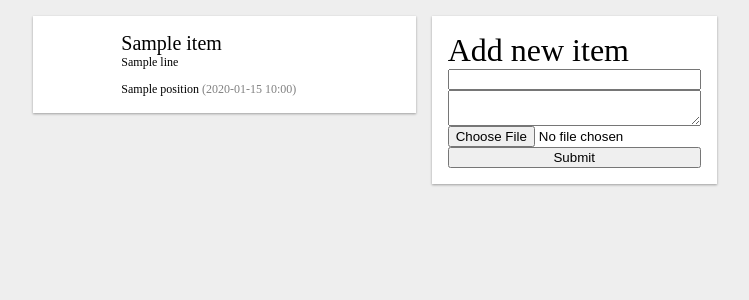
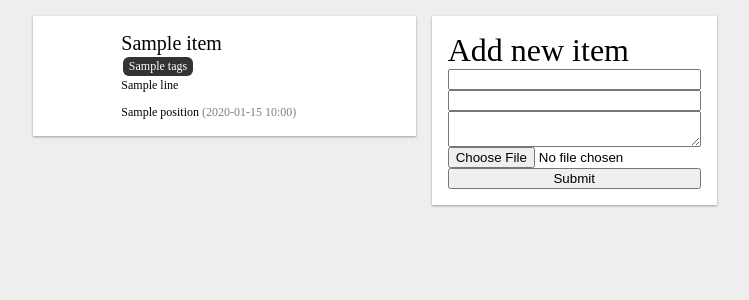
Before and after one commit to BlueKnek/Wheere1, a Flask app: template templates/items.html in a window 1280 px wide. Shown: the top 300 px of the page, without its empty margins (265-1014 px from the left). Run offline with Flask 2, Linux system fonts and the light colour scheme; the template is opened without the code that fills it: most values are stand-ins (such as "Sample title", 1, 10 or a date in 2020).

Commit message:
Tags support

```diff
--- a/main.py
+++ b/main.py
@@ -58,9 +58,17 @@ def new_item():
 
         name = request.form['name']
         description = request.form['description']
+        tags = request.form['tags']
         image_filename = save_image_if_exists()
 
-        item = Item(name=name, description=description, image_filename=image_filename, created=created, updated=created)
+        item = Item(
+            name=name,
+            description=description,
+            tags=tags,
+            image_filename=image_filename,
+            created=created,
+            updated=created,
+        )
 
         session = Session()
         session.add(item)
@@ -80,10 +88,12 @@ def edit_item(item_id):
 
         name = request.form['name']
         description = request.form['description']
+        tags = request.form['tags']
         image_filename = save_image_if_exists()
 
-        if name: item.name = name
-        if description: item.description = description
+        item.name = name
+        item.description = description
+        item.tags = tags
         if image_filename: item.image_filename = image_filename
         item.updated = updated
 
--- a/static/style.css
+++ b/static/style.css
@@ -51,6 +51,16 @@ body {
   font-size: 1.25em;
 }
 
+.item-tag {
+  display: inline-block;
+  font-size: 0.75em;
+  color: white;
+  background-color: #333;
+  padding: 0.2em 0.5em;
+  margin: 0.125em;
+  border-radius: 0.5em;
+}
+
 .item-description {
   font-size: 0.75em;
 }
--- a/templates/item_form.html
+++ b/templates/item_form.html
@@ -8,6 +8,7 @@
 <body>
     <form method="post" enctype="multipart/form-data">
         <input name="name" value="{{ item and item.name }}"/><br/>
+        <input name="tags" value="{{ item and item.tags }}"/><br/>
         <textarea name="description">{{ item and item.description }}</textarea> <br/>
         <input name="image" type="file" accept="image/*" capture="camera"/><br/>
         <input type="submit" value="Submit"/>
--- a/templates/items.html
+++ b/templates/items.html
@@ -18,6 +18,13 @@
                     </div>
                     <div class="item-info">
                         <div class="item-name"> {{ item.name }} </div>
+                        <div class="item-tags">
+                            {% for tag in item.tags.split(',') %}
+                                {% if tag %}
+                                    <span class="item-tag"> {{ tag }} </span>
+                                {% endif %}
+                            {% endfor %}
+                        </div>
                         <div class="item-description">
                             {% for line in item.description.splitlines() %}
                                 {{ line }} <br/>
@@ -47,6 +54,7 @@
                 <h1>Add new item</h1>
                 <form action="{{ url_for('new_item') }}" method="post" enctype="multipart/form-data">
                     <input name="name"/>
+                    <input name="tags"/>
                     <textarea name="description"></textarea>
                     <input name="image" type="file" accept="image/*" capture="camera"/>
                     <input type="submit" value="Submit"/>
```
Also changed, not shown: import.py (+8 -0 lines).
